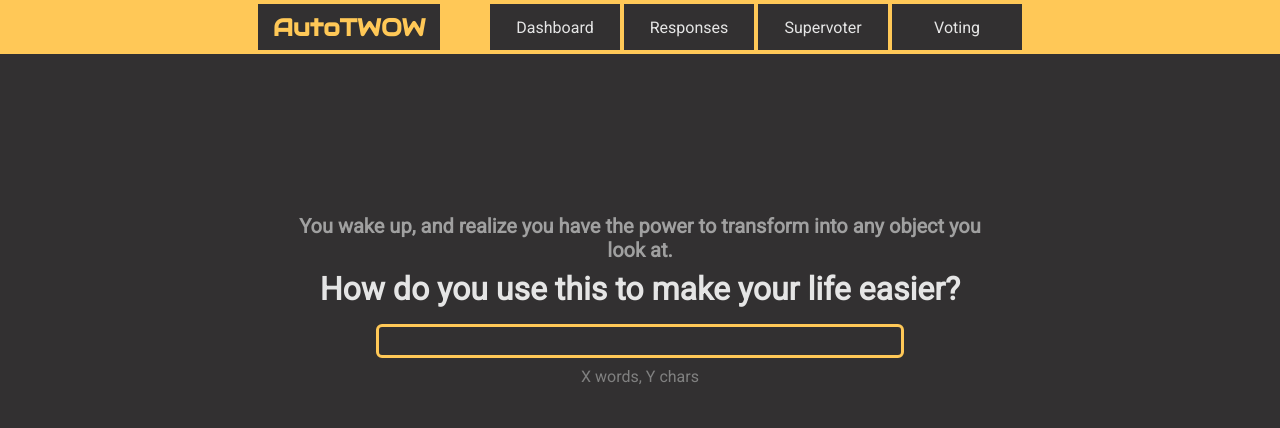
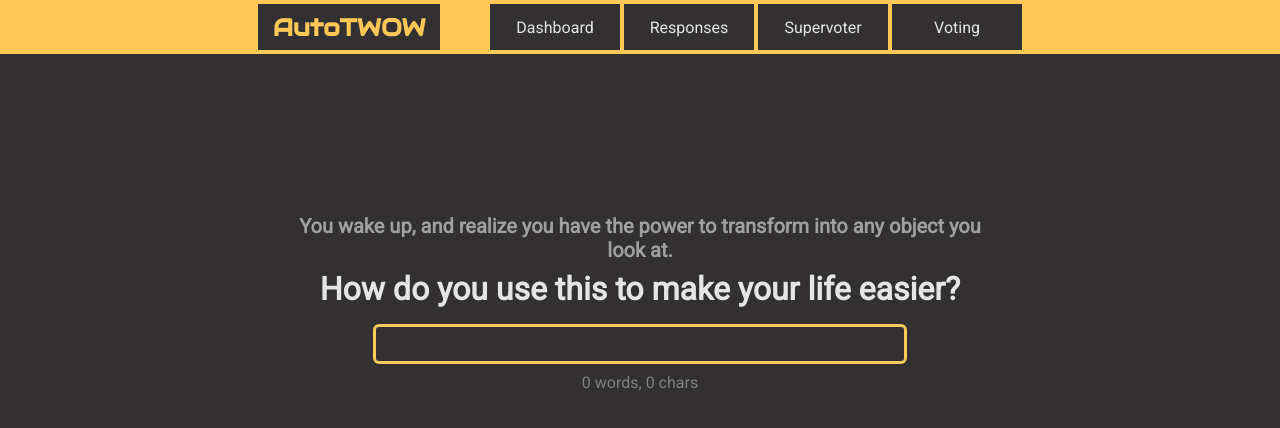
Before and after one commit to 1aryanpro/AutoTwow, a Nuxt app: page /responding in a window 1280 px wide. Shown: the top 428 px of the page. Built offline with nearby package versions, Linux system fonts and the light colour scheme.

Commit message:
fixed word and character count

```diff
--- a/pages/responding.vue
+++ b/pages/responding.vue
@@ -1,6 +1,23 @@
 <script lang="ts">
 import Vue from 'vue';
-export default Vue.extend({});
+export default Vue.extend({
+  data() {
+    return {
+      response: '',
+    };
+  },
+  methods: {
+    wordCount() {
+      let s = this.response;
+      s = s.replace(/(^\s*)|(\s*$)/gi, ''); //exclude  start and end white-space
+      s = s.replace(/[ ]{2,}/gi, ' '); //2 or more space to 1
+      s = s.replace(/\n /, '\n'); // exclude newline with a start spacing
+      return s.split(' ').filter(function (str) {
+        return str != '';
+      }).length;
+    },
+  },
+});
 </script>
 
 <template>
@@ -11,8 +28,15 @@ export default Vue.extend({});
     </h3>
     <h1>How do you use this to make your life easier?</h1>
     <!-- <input type="textarea" /> -->
-    <textarea name="thing" id="thing" cols="30" rows="1" wrap="soft"></textarea>
-    <p>X words, Y chars</p>
+    <textarea
+      v-model="response"
+      name="response"
+      id="response"
+      cols="30"
+      rows="1"
+      wrap="soft"
+    ></textarea>
+    <p>{{wordCount()}} words, {{response.length}} chars</p>
   </div>
 </template>
 
@@ -38,7 +62,7 @@ h1 {
 textarea {
   width: 40vw;
   height: auto;
-  padding: 5px;
+  padding: 8px;
   font-size: 1rem;
   border: 3px solid var(--tertiary);
   margin-top: 2vh;
```
